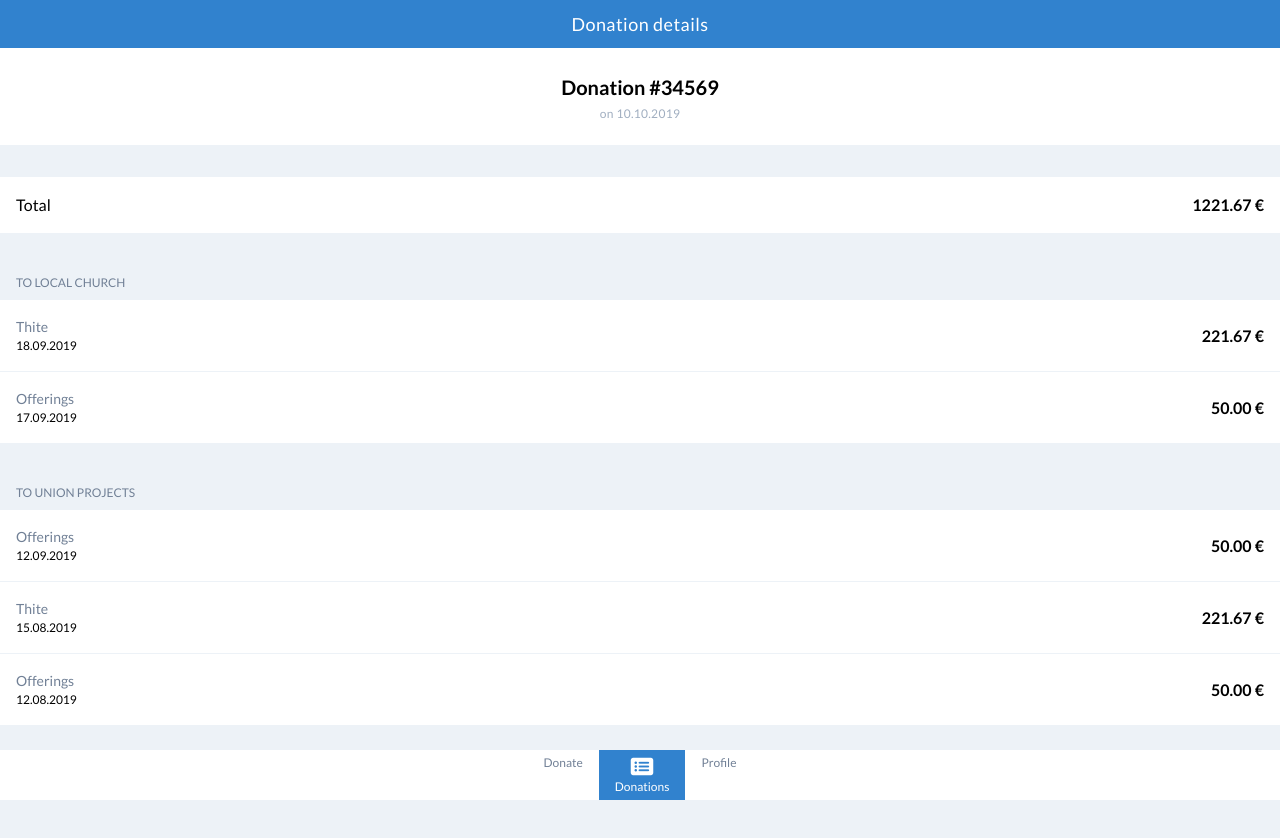
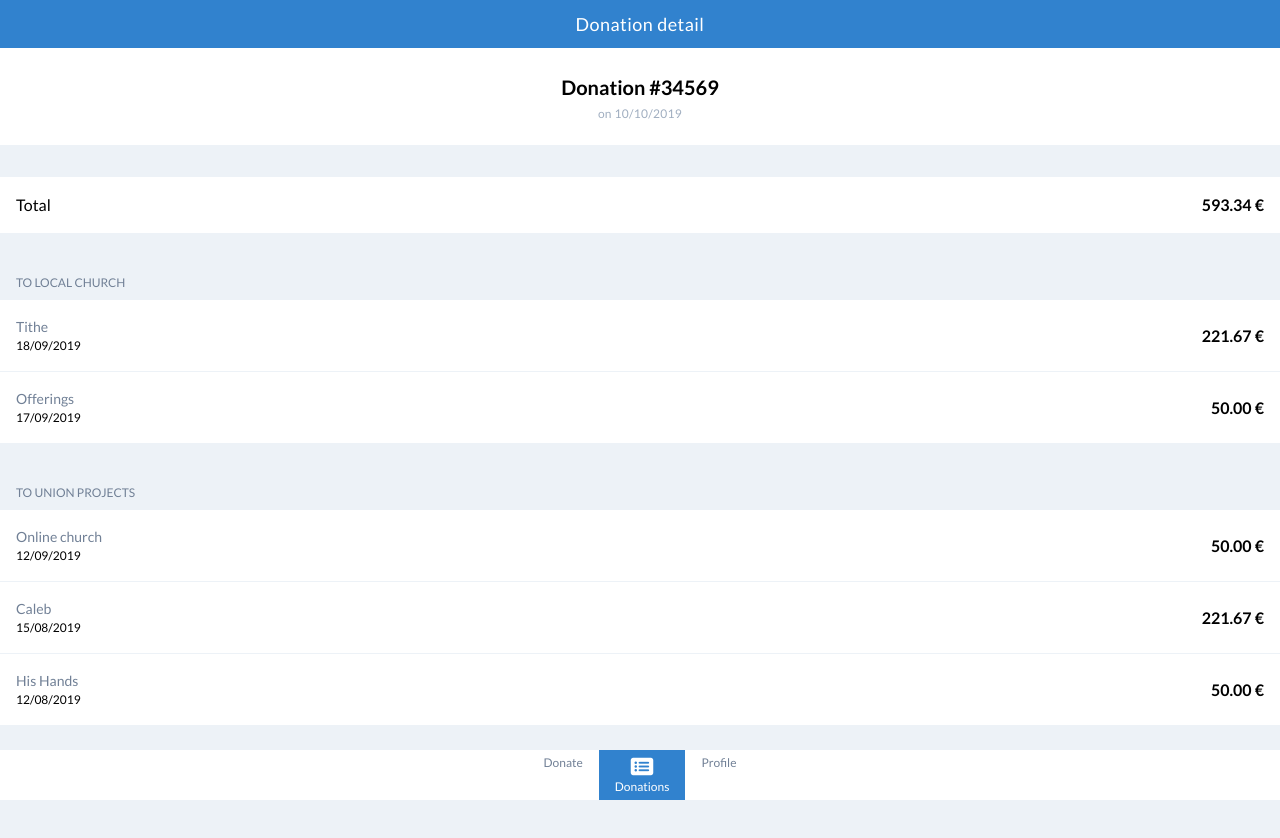
Before and after one commit to eduludi/givings, a React (Create React App) app: page /donations/details in a window 1280 px wide. Shown: the top 838 px of the page. Built offline with nearby package versions, Linux system fonts and the light colour scheme; some icons are missing.

Commit message:
Improves text to screens/Donations/Details

```diff
--- a/src/screens/Donations/Details.js
+++ b/src/screens/Donations/Details.js
@@ -7,22 +7,22 @@ import Screen from '../../ui/Screen'
 
 function DonnationDetails() {
   return (
-    <Screen title="Donation details">
-      <Header title="Donation #34569" subtitle="on 10.10.2019" />
+    <Screen title="Donation detail">
+      <Header title="Donation #34569" subtitle="on 10/10/2019" />
 
       <Section>
-        <Item label="Total" value="1221.67 €" />
+        <Item label="Total" value="593.34 €" />
       </Section>
 
       <Section title="To local church">
-        <Item label="18.09.2019" sublabel="Thite" value="221.67 €" />
-        <Item label="17.09.2019" sublabel="Offerings" value="50.00 €" />
+        <Item label="18/09/2019" sublabel="Tithe" value="221.67 €" />
+        <Item label="17/09/2019" sublabel="Offerings" value="50.00 €" />
       </Section>
 
       <Section title="To Union Projects">
-        <Item label="12.09.2019" sublabel="Offerings" value="50.00 €" />
-        <Item label="15.08.2019" sublabel="Thite" value="221.67 €" />
-        <Item label="12.08.2019" sublabel="Offerings" value="50.00 €" />
+        <Item label="12/09/2019" sublabel="Online church" value="50.00 €" />
+        <Item label="15/08/2019" sublabel="Caleb" value="221.67 €" />
+        <Item label="12/08/2019" sublabel="His Hands" value="50.00 €" />
       </Section>
     </Screen>
   )
```
